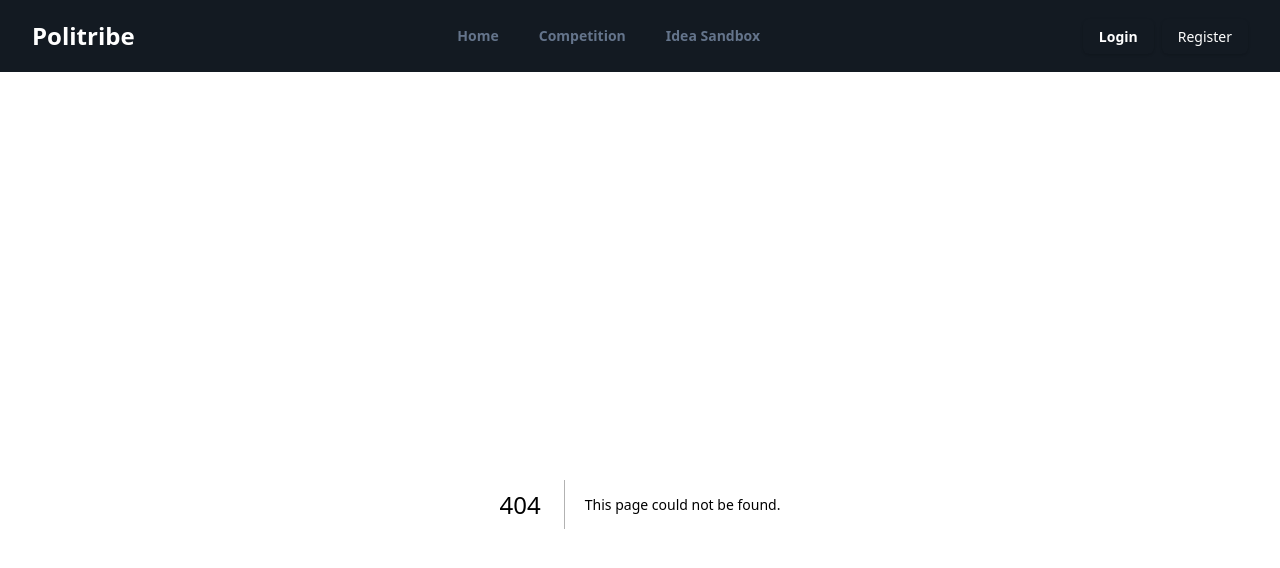
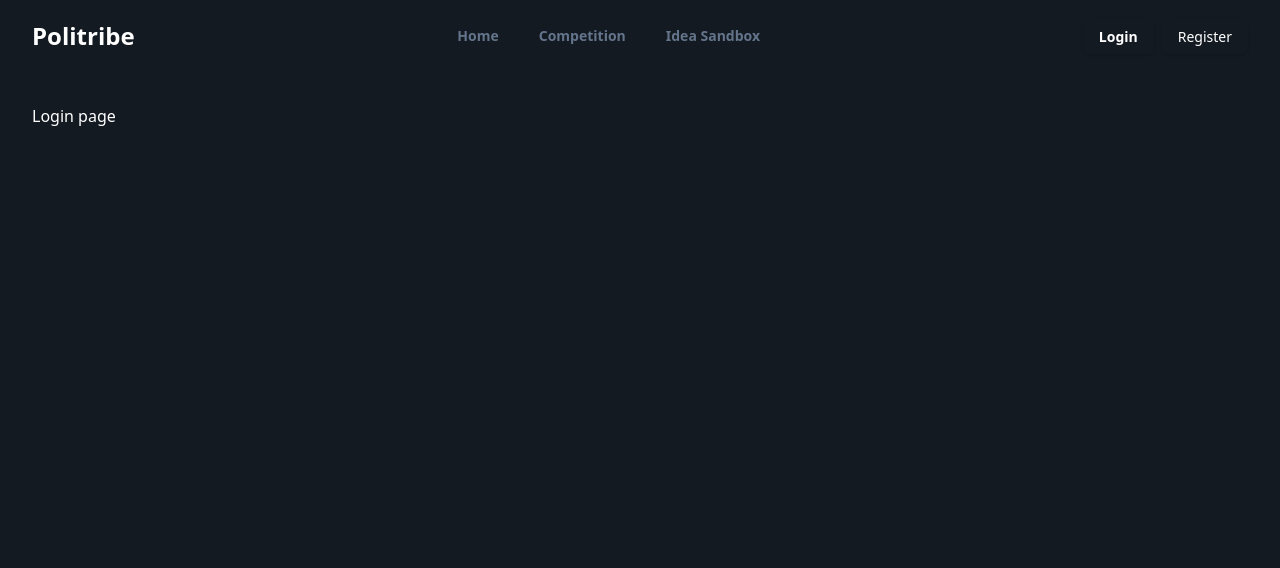
Before and after one commit to alizul01/polinema-innovation-tribe, a Next.js app: page /login in a window 1280 px wide. Before the commit this address had no page. Shown: the top 568 px of the page. Built offline with nearby package versions, Linux system fonts and the light colour scheme.

Commit message:
Create: Glowing Effect Hero
also add login and register page

```diff
--- /dev/null
+++ b/app/login/head.tsx
@@ -0,0 +1,7 @@
+export default function Head() {
+  return (
+    <>
+      <title>Login | Politribe</title>
+    </>
+  );
+}
--- /dev/null
+++ b/app/login/page.tsx
@@ -0,0 +1,3 @@
+export default function LoginPage() {
+  return <div className={"text-white"}>Login page</div>;
+}
--- a/app/page.tsx
+++ b/app/page.tsx
@@ -23,7 +23,6 @@ export default function HomePage() {
   return (
     <div>
       <Hero />
-      <div className={"border-slate-700 border my-12 block w-full"} />
       <BenefitSection />
       <ContributorSection contributors={contributors} />
     </div>
--- /dev/null
+++ b/app/register/head.tsx
@@ -0,0 +1,7 @@
+export default function Head() {
+  return (
+    <>
+      <title>Register | Politribe</title>
+    </>
+  );
+}
--- /dev/null
+++ b/app/register/page.tsx
@@ -0,0 +1,3 @@
+export default function RegisterPage() {
+  return <div className={"text-white"}>Register page</div>;
+}
--- a/package.json
+++ b/package.json
@@ -3,6 +3,7 @@
   "version": "0.1.0",
   "private": true,
   "scripts": {
+    "devHost": "next dev -H 192.168.1.5",
     "dev": "next dev",
     "build": "next build",
     "start": "next start",
--- a/parts/HomePage/BenefitSection.tsx
+++ b/parts/HomePage/BenefitSection.tsx
@@ -31,10 +31,11 @@ const benefits: cardType[] = [
   const BenefitSection: React.FC = () => {
     return (
       <section
-      className="w-full pt-2 gap-3 flex flex-col items-center justify-center"
+        className="w-full py-12 gap-3 flex flex-col items-center justify-center"
         id="benefit"
       >
-      <div className={"max-w-4xl text-center flex flex-col gap-3"}>
+        <div className={"gradient-02 -z-40 absolute h-[40%] w-[40%] right-0 md:opacity-30 rounded-full"} />
+        <div className={"max-w-4xl z-10 text-center flex flex-col gap-3"}>
           <div>
             <p className={"font-semibold text-purple-400 text-sm md:text-lg"}>
               Exclusive Experience
@@ -47,7 +48,7 @@ const BenefitSection: React.FC = () => {
             There is a lot of new experience and features that you will get!
           </p>
         </div>
-      <div className={"flex flex-col gap-6 md:flex-row"}>
+        <div className={"flex flex-col gap-6 md:flex-row z-30"}>
           {benefits.map((benefit, index) => (
             <Card card={benefit} key={index} />
           ))}
--- a/parts/HomePage/Hero.tsx
+++ b/parts/HomePage/Hero.tsx
@@ -5,10 +5,11 @@ import QuestionMarkCircleIcon from "~icons/heroicons/question-mark-circle-solid"
 const Hero: React.FC = () => {
   return (
     <section
-      className="w-full pt-6 md:pt-16 flex flex-col items-center justify-center"
+      className="w-full pt-6 md:pt-16 flex flex-col items-center justify-center relative"
       id="hero"
     >
-      <div className="md:max-w-4xl pt-2">
+      <div className={"gradient-01 -z-99 absolute h-[50%] w-[50%] inset-0 opacity-100 md:opacity-40 rounded-full"} />
+      <div className="z-10 md:max-w-4xl pt-2">
         <h4 className="text-center text-sm md:text-lg text-purple-400 font-semibold capitalize pb-2">
           Leading the way with innovative thinking
         </h4>
--- a/styles/globals.css
+++ b/styles/globals.css
@@ -19,3 +19,31 @@
     @apply bg-[#131A22];
   }
 }
+
+.gradient-01 {
+  background-image: linear-gradient(
+    270deg,
+    hsl(293, 44%, 51%) 0%,
+    hsl(284deg 70% 73%) 26%,
+    hsl(257deg 70% 86%) 39%,
+    hsl(202deg 92% 90%) 50%,
+    hsl(215deg 77% 81%) 61%,
+    hsl(221deg 73% 70%) 74%,
+    hsl(220deg 76% 51%) 100%
+  );
+  filter: blur(260px);
+}
+
+.gradient-02 {
+  background-image: linear-gradient(
+    270deg,
+    hsl(314, 44%, 51%) 0%,
+    hsl(314deg 70% 73%) 26%,
+    hsl(314deg 70% 86%) 39%,
+    hsl(202deg 92% 90%) 50%,
+    hsl(215deg 77% 81%) 61%,
+    hsl(221deg 73% 70%) 74%,
+    hsl(220deg 76% 51%) 100%
+  );
+  filter: blur(260px);
+}
```
Also changed, not shown: 1 other file (tests, documents, lock files or other folders). Lines whose indentation alone changed are shown as unchanged.
